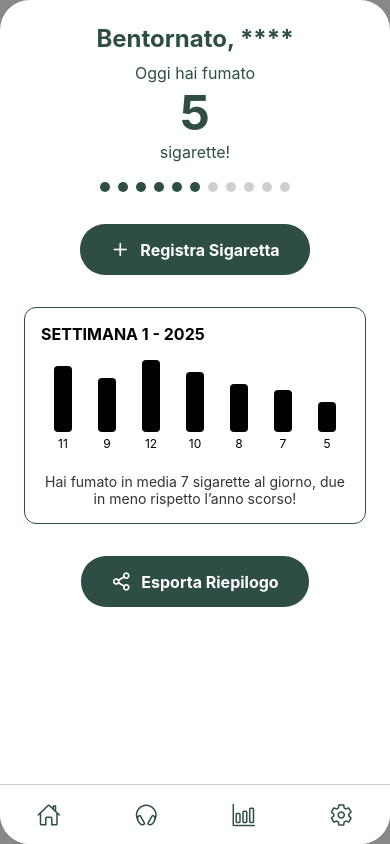
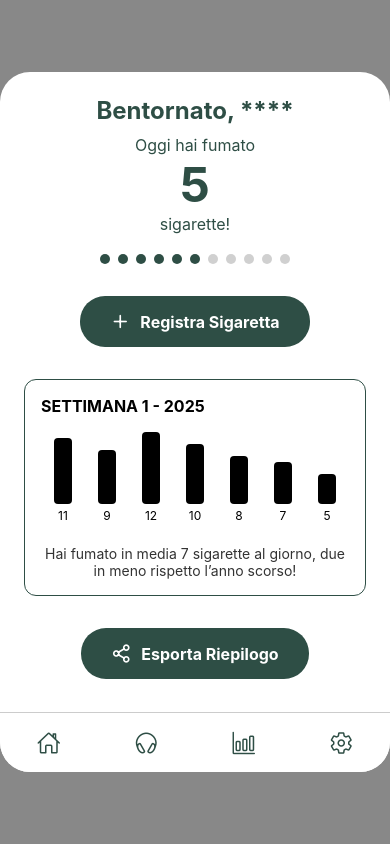
Before and after one commit to RoccoCione/quitly_app, a React Native app: screen /HomeLogged in a window 390 px wide. Built offline with nearby package versions, Linux system fonts and the light colour scheme.

Commit message:
aggiustato size per visualizzare tutti gli elementi del''interfaccia

```diff
--- a/screens/HomeLoggedScreen.js
+++ b/screens/HomeLoggedScreen.js
@@ -24,7 +24,7 @@ export default function HomeLoggedScreen() {
           style={{ flex: 1 }}
           behavior={Platform.OS === 'ios' ? 'padding' : 'height'}
         >
-          <ScrollView contentContainerStyle={styles.container}>
+          <ScrollView contentContainerStyle={styles.container} showsVerticalScrollIndicator={false}>
             <Text style={styles.header}>Bentornato, ****</Text>
             <Text style={styles.subText}>Oggi hai fumato</Text>
             <Text style={styles.bigCount}>{todaysCigarettes}</Text>
@@ -68,21 +68,13 @@ export default function HomeLoggedScreen() {
             </TouchableOpacity>
           </ScrollView>
 
-          <View style={styles.navbar}>
-            <Ionicons name="home-outline" size={24} color="#2E4E45" />
-            <Ionicons name="headset-outline" size={24} color="#2E4E45" />
-            <Ionicons name="bar-chart-outline" size={24} color="#2E4E45" />
-            <Ionicons name="settings-outline" size={24} color="#2E4E45" />
-          </View>
-        </KeyboardAvoidingView>
-
           <Modal
             transparent
             visible={showModal}
             animationType="fade"
             onRequestClose={() => setShowModal(false)}
           >
-          <View style={styles.modalBackground}>
+            <View style={styles.modalWrapper}>
               <View style={styles.modalBox}>
                 <Text style={styles.modalText}>Sei sicuro della scelta?</Text>
 
@@ -110,6 +102,14 @@ export default function HomeLoggedScreen() {
               </View>
             </View>
           </Modal>
+
+          <View style={styles.navbar}>
+            <Ionicons name="home-outline" size={24} color="#2E4E45" />
+            <Ionicons name="headset-outline" size={24} color="#2E4E45" />
+            <Ionicons name="bar-chart-outline" size={24} color="#2E4E45" />
+            <Ionicons name="settings-outline" size={24} color="#2E4E45" />
+          </View>
+        </KeyboardAvoidingView>
       </View>
     </View>
   );
@@ -117,7 +117,6 @@ export default function HomeLoggedScreen() {
 
 const styles = StyleSheet.create({
   wrapper: {
-
     flex: 1,
     backgroundColor: '#888',
     justifyContent: 'center',
@@ -125,16 +124,18 @@ const styles = StyleSheet.create({
   },
   deviceContainer: {
     width: 390,
-    height: 844,
+    height: 700,
     backgroundColor: '#fff',
     borderRadius: 30,
     overflow: 'hidden',
     elevation: 10,
+    position: 'relative',
   },
   container: {
     padding: 24,
-    paddingBottom: 80,
+    paddingBottom: 120,
     alignItems: 'center',
+    flexGrow: 1,
   },
   header: { fontSize: 24, fontWeight: 'bold', marginBottom: 10, color: '#2E4E45' },
   subText: { fontSize: 16, color: '#2E4E45' },
@@ -203,8 +204,9 @@ const styles = StyleSheet.create({
     flexDirection: 'row',
     justifyContent: 'space-around',
     alignItems: 'center',
+    zIndex: 10,
   },
-  modalBackground: {
+  modalWrapper: {
     flex: 1,
     backgroundColor: 'rgba(0,0,0,0.4)',
     justifyContent: 'center',
@@ -214,7 +216,7 @@ const styles = StyleSheet.create({
     backgroundColor: '#fff',
     borderRadius: 12,
     padding: 24,
-    width: '80%',
+    width: 300,
     alignItems: 'center',
     shadowColor: '#000',
     shadowOpacity: 0.25,
--- a/screens/HomeScreen.js
+++ b/screens/HomeScreen.js
@@ -43,7 +43,7 @@ const styles = StyleSheet.create({
   },
   deviceContainer: {
     width: 390,
-    height: 844,
+    height: 700,
     backgroundColor: '#fff',
     borderRadius: 30,
     overflow: 'hidden',
--- a/screens/LoginScreen.js
+++ b/screens/LoginScreen.js
@@ -75,7 +75,7 @@ const styles = StyleSheet.create({
   },
   deviceContainer: {
     width: 390, // iPhone 14 Pro width
-    height: 844, // iPhone 14 Pro height
+    height: 700, // iPhone 14 Pro height
     backgroundColor: '#fff',
     borderRadius: 30,
     overflow: 'hidden',
--- a/screens/RegisterCredentialsScreen.js
+++ b/screens/RegisterCredentialsScreen.js
@@ -48,7 +48,7 @@ export default function RegisterCredentialsScreen({ navigation }) {
               secureTextEntry
             />
 
-            <TouchableOpacity style={styles.button}>
+            <TouchableOpacity style={styles.button} onPress={() => navigation.navigate('Login')}>
               <Text style={styles.buttonText}>Registrati</Text>
             </TouchableOpacity>
 
@@ -74,7 +74,7 @@ const styles = StyleSheet.create({
   },
   deviceContainer: {
     width: 390,
-    height: 844,
+    height: 700,
     backgroundColor: '#fff',
     borderRadius: 30,
     overflow: 'hidden',
--- a/screens/RegisterScreen.js
+++ b/screens/RegisterScreen.js
@@ -70,7 +70,7 @@ const styles = StyleSheet.create({
   },
   deviceContainer: {
     width: 390,
-    height: 844,
+    height: 700,
     backgroundColor: '#fff',
     borderRadius: 30,
     overflow: 'hidden',
```
Lines whose indentation alone changed are shown as unchanged.
